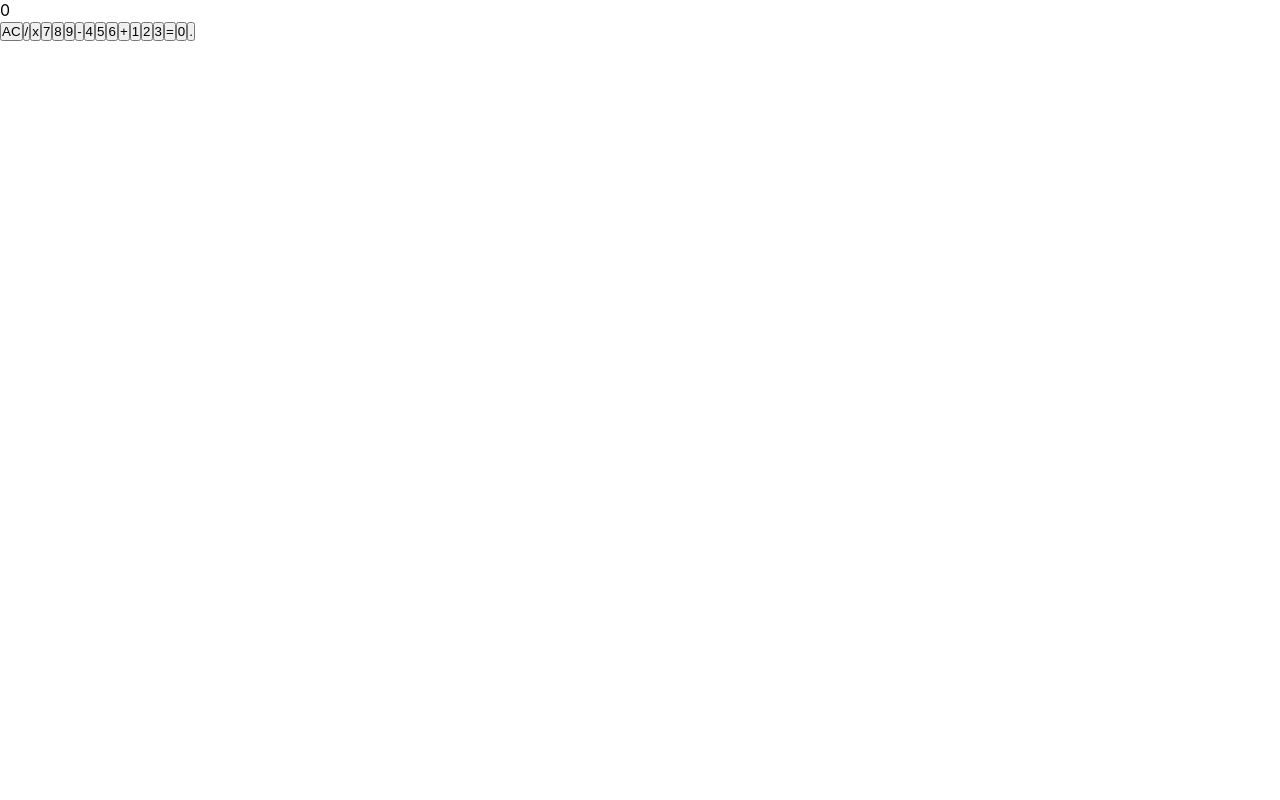
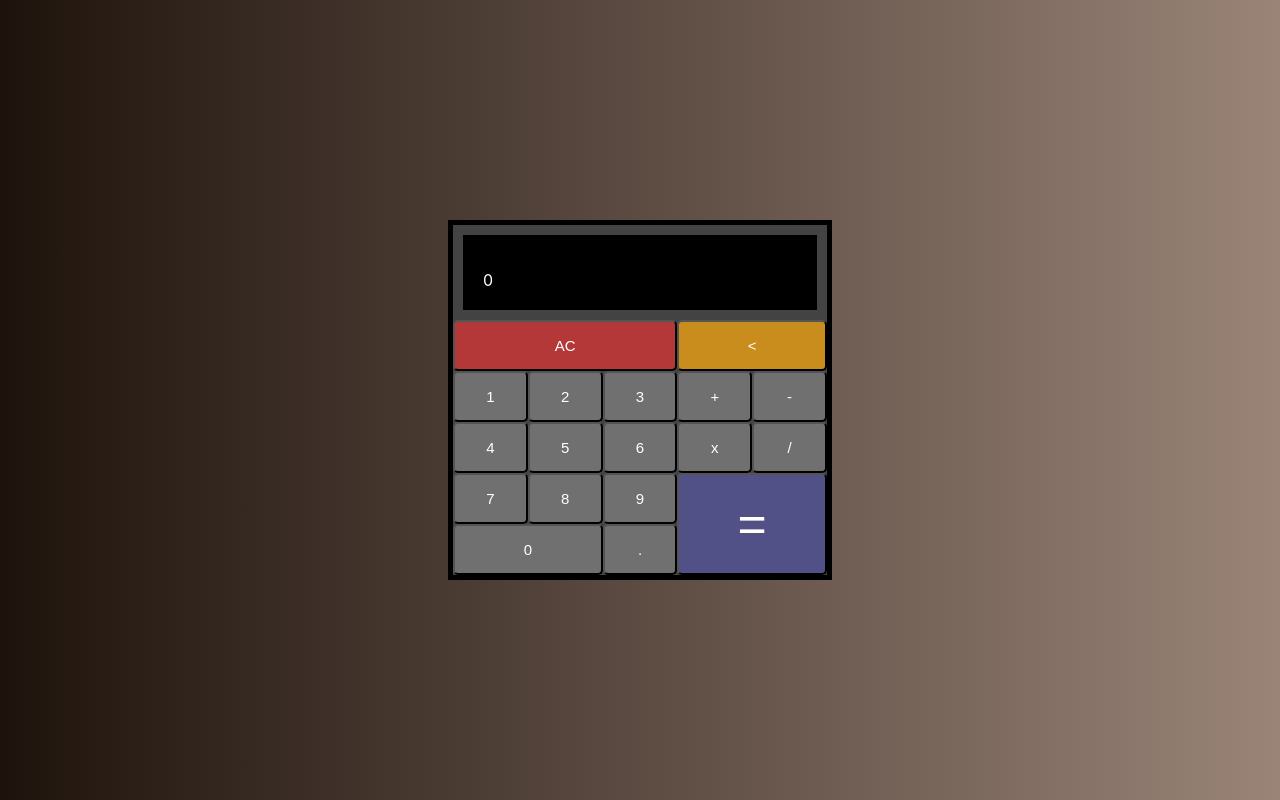
Before and after one commit to KingKumar9/javascript-calculator, a React (Create React App) app: page / in a window 1280 px wide. Built offline with nearby package versions, Linux system fonts and the light colour scheme.

Commit message:
css final build

```diff
--- a/src/App.css
+++ b/src/App.css
@@ -3,3 +3,141 @@
     margin: 0;
     box-sizing: border-box;
 }
+
+.container {
+    width: 100vw;
+    height: 100vh;
+    background: linear-gradient(to right, #1e130c, #9a8478);
+    display: flex;
+    justify-content: center;
+    align-items: center;
+}
+
+.calculator {
+    width: 30%;
+    height: auto;
+    border: 5px solid black;
+    background-color: rgb(67, 67, 67);
+}
+
+.output {
+    padding: 20px;
+    margin: 10px;
+    background-color: black;
+    display: flex;
+    flex-direction: column;
+}
+
+.result {
+    color: rgb(100, 100, 100);
+    margin-bottom: 15px;
+}
+
+.input {
+    color: white;
+}
+
+.keys {
+    display: grid;
+    grid-template-columns: 1fr 1fr 1fr 1fr 1fr;
+    grid-template-rows: 1fr 1fr 1fr 1fr 1fr;
+}
+
+button {
+    font-size: 15px;
+    padding: 15px;
+    border-radius: 5px;
+    color: white;
+    background-color: rgb(112, 112, 112);
+}
+
+button:hover {
+    transform: scale(1.03);
+    transition: all 100ms;
+}
+
+#clear {
+    grid-area: 1/1/2/4;
+    background-color: rgb(181, 56, 56);
+}
+
+#delete {
+    grid-area: 1/4/2/6;
+    background-color: rgb(201, 141, 29);
+}
+
+#delete:disabled {
+    opacity: 0.4;
+    transition: all 300ms;
+}
+
+#delete:enabled {
+    opacity: 1;
+    transition: all 300ms;
+}
+
+#equals {
+    grid-area: 4/4/6/6;
+    font-size: 50px;
+    background-color: rgb(81, 81, 135);
+}
+
+#decimal {
+    grid-area: 5/3/6/4;
+}
+
+#add {
+    grid-area: 2/4/3/5;
+}
+
+#subtract {
+    grid-area: 2/5/3/6;
+}
+
+#multiply {
+    grid-area: 3/4/4/5;
+}
+
+#divide {
+    grid-area: 3/5/4/6;
+}
+
+#zero {
+    grid-area: 5/1/6/3;
+}
+
+#one {
+    grid-area: 2/1/3/2;
+}
+
+#two {
+    grid-area: 2/2/3/3;
+}
+
+#three {
+    grid-area: 2/3/3/4;
+}
+
+#four {
+    grid-area: 3/1/4/2;
+}
+
+#five {
+    grid-area: 3/2/4/3;
+}
+
+#six {
+    grid-area: 3/3/4/4;
+}
+
+#seven {
+    grid-area: 4/1/5/2;
+}
+
+#eight {
+    grid-area: 4/2/5/3;
+}
+
+#nine {
+    grid-area: 4/3/5/4;
+}
--- a/src/App.js
+++ b/src/App.js
@@ -13,6 +13,7 @@ class App extends React.Component {
       calcData: ''
     }
     this.handleClear = this.handleClear.bind(this)
+    this.delete = this.delete.bind(this)
     this.handleSubmit = this.handleSubmit.bind(this)
     this.handleNumbers = this.handleNumbers.bind(this)
     this.dotOperator = this.dotOperator.bind(this)
@@ -25,7 +26,22 @@ class App extends React.Component {
       input: '0',
       calcData: ''
     })
+    document.getElementById('delete').disabled = false;
   };
+
+  delete = () => {
+    if (this.state.input.length === 1) {
+      this.setState({
+        input: '0',
+        calcData: `${this.state.calcData.substring(0, this.state.calcData.length - 1)}`
+      })
+    } else {
+      this.setState({
+        input: `${this.state.input.substring(0, this.state.input.length - 1)}`,
+        calcData: `${this.state.calcData.substring(0, this.state.calcData.length - 1)}`
+      })
+    }
+  }
 
   handleSubmit = () => {
     const total = eval(this.state.calcData);
@@ -33,10 +49,12 @@ class App extends React.Component {
       input: total,
       calcData: `${total}`
     })
+    document.getElementById('delete').disabled = true;
   };
 
 
   handleNumbers = (value) => {
+    document.getElementById('delete').disabled = false;
     if (!this.state.calcData.length) {
       this.setState({
         input: `${value}`,
@@ -56,6 +74,7 @@ class App extends React.Component {
 
 
   dotOperator = () => {
+    document.getElementById('delete').disabled = false;
     const lastChar = this.state.calcData.charAt(this.state.calcData.length - 1);
     if (!this.state.calcData.length) {
       this.setState({
@@ -77,6 +96,7 @@ class App extends React.Component {
 
 
   handleOperators = (value) => {
+    document.getElementById('delete').disabled = false;
     if (this.state.calcData.length) {
       this.setState({
         input: `${value}`
@@ -116,6 +136,9 @@ class App extends React.Component {
       case "AC":
         this.handleClear();
         break;
+      case "<":
+        this.delete();
+        break;
       case number:
         this.handleNumbers(value);
         break;
@@ -135,7 +158,7 @@ class App extends React.Component {
     return (
       <div className="container">
         <div className="calculator">
-          <Display input={this.state.input} />
+          <Display input={this.state.input} output={this.state.calcData}/>
           <Keyboard handleInput={this.handleInput} />
         </div>
     </div>
--- a/src/data.js
+++ b/src/data.js
@@ -1,5 +1,6 @@
 const calcData = [
     { id: "clear", value: "AC" },
+    { id: "delete", value: "<" },
     { id: "divide", value: "/" },
     { id: "multiply", value: "x" },
     { id: "seven", value: 7 },
--- a/src/renders.js
+++ b/src/renders.js
@@ -1,7 +1,8 @@
 import { calcData } from './data.js'
 
-const Display = ({ input }) => (
+const Display = ({ input, output }) => (
     <div className="output">
+        <span className="result">{output}</span>
         <span id="display" className="input">{input}</span>
     </div>
 );
```
